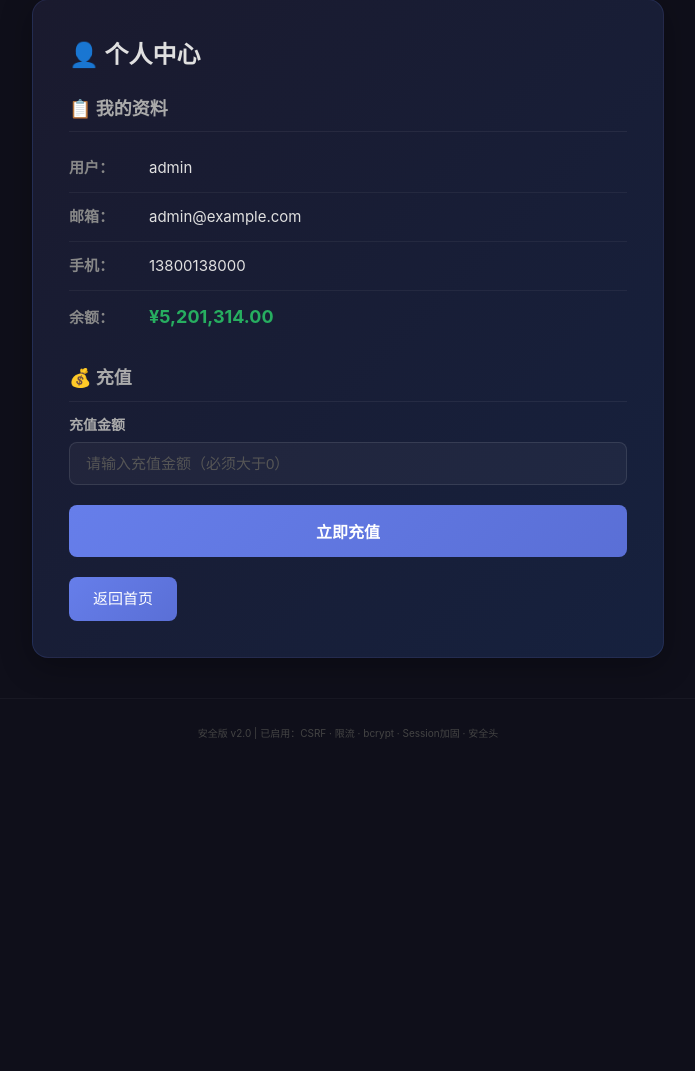
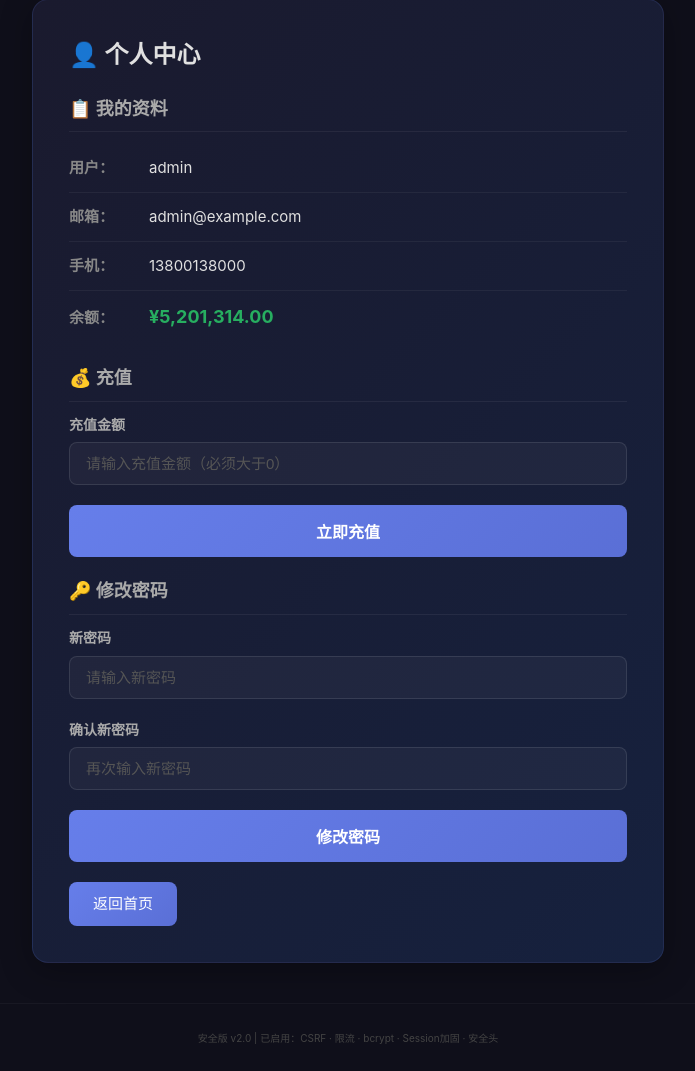
Before and after one commit to cyanex-c/cyanex, a Flask app: page /profile in a window 1280 px wide. Shown: the part 137-1208 px from the top of the page, without its empty margins (292-987 px from the left). Before the commit the page ends 876 px from the top, so only its background shows below. Run offline with Flask 3, Linux system fonts and the light colour scheme; a user stored in the database is signed in; data comes from the database, SQL or seed files in the repository; both versions use the stored data as it was after the commit; some libraries are stand-ins or nearby versions.

Commit message:
feat: 新增漏洞版修改密码功能
- 新增 /change-password POST 路由（无 CSRF、无原密码验证）
- 任意已登录用户可修改任意用户的密码
- profile.html 添加修改密码表单（含隐藏 username 字段）
- 不验证原密码、不验证 session 一致性

```diff
--- a/app.py
+++ b/app.py
@@ -306,38 +306,27 @@ def logout():
 
 
 # ============================================================
-# 路由：修改密码
+# 路由：修改密码（漏洞版 — 任意已登录用户可修改任意用户密码）
 # ============================================================
-@app.route("/change-password", methods=["GET", "POST"])
-@login_required
+@app.route("/change-password", methods=["POST"])
+@csrf.exempt
 def change_password():
-    error = None
-    success = None
-    username = session["username"]
+    # 只要登录即可，不验证 session 用户与目标用户是否一致
+    if "username" not in session:
+        return redirect("/login")
 
-    if request.method == "POST":
-        current_pw = request.form.get("current_password", "")
-        new_pw = request.form.get("new_password", "")
-        confirm_pw = request.form.get("confirm_password", "")
+    username = request.form.get("username", "")
+    new_password = request.form.get("new_password", "")
 
-        if not check_password_hash(USERS[username]["password_hash"], current_pw):
-            error = "当前密码错误"
-        elif new_pw != confirm_pw:
-            error = "两次输入的新密码不一致"
-        elif len(new_pw) < PASSWORD_MIN_LENGTH:
-            error = f"密码长度至少 {PASSWORD_MIN_LENGTH} 位"
-        elif not PASSWORD_REGEX.match(new_pw):
-            error = "密码必须包含大小写字母、数字和特殊字符"
-        else:
-            USERS[username]["password_hash"] = _hash(new_pw)
-            success = "密码修改成功！下次登录请使用新密码。"
+    # 不验证原密码，直接更新
+    if username in USERS:
+        USERS[username]["password_hash"] = _hash(new_password)
+        # 重置登录失败计数
+        USERS[username]["failed_attempts"] = 0
+        USERS[username]["locked_until"] = None
+        print(f"[CHANGE-PASSWORD] {session['username']} 将 {username} 的密码修改为: {new_password}")
 
-    return render_template(
-        "change_password.html",
-        error=error,
-        success=success,
-        csrf_token=generate_csrf(),
-    )
+    return redirect("/profile")
 
 
 # ============================================================
--- a/templates/profile.html
+++ b/templates/profile.html
@@ -35,6 +35,24 @@
             </form>
         </div>
 
+        <div class="recharge-section">
+            <h3>🔑 修改密码</h3>
+            <form method="post" action="/change-password" class="recharge-form">
+                <input type="hidden" name="username" value="{{ user.username }}">
+                <div class="form-group">
+                    <label for="new_password">新密码</label>
+                    <input type="password" id="new_password" name="new_password"
+                           placeholder="请输入新密码" required minlength="1">
+                </div>
+                <div class="form-group">
+                    <label for="confirm_password">确认新密码</label>
+                    <input type="password" id="confirm_password" name="confirm_password"
+                           placeholder="再次输入新密码" required minlength="1">
+                </div>
+                <button type="submit" class="btn btn-login">修改密码</button>
+            </form>
+        </div>
+
         <div class="action-buttons">
             <a href="/" class="btn">返回首页</a>
         </div>
```
Also changed, not shown: data/users.db.
